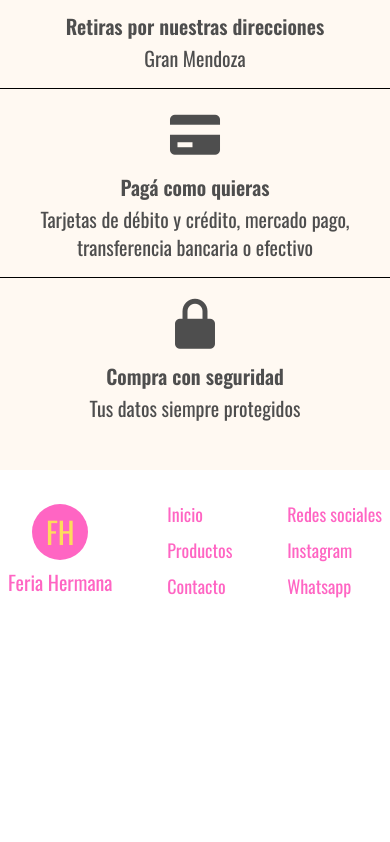
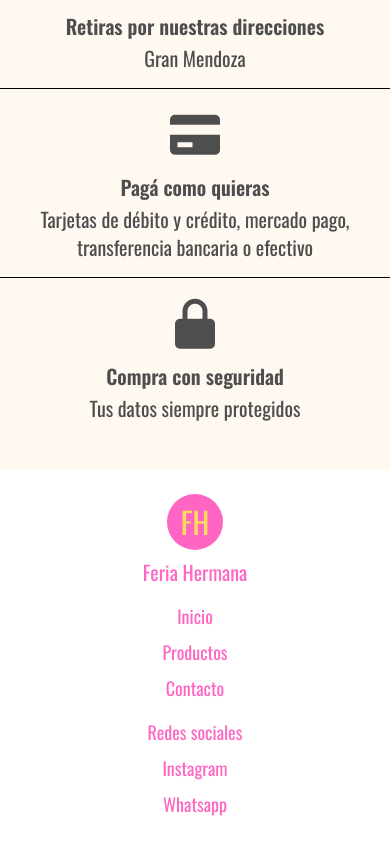
Before and after one commit to nicochiarello/feria-hermana_main-page, a Next.js app: page / in a window 390 px wide. Shown: the part 3920-4762 px from the top of the page. Before the commit the page ends 4550 px from the top, so only its background shows below. Built offline with nearby package versions, Linux system fonts and the light colour scheme.

Commit message:
Added responsive design to footer

```diff
--- a/components/footer/Footer.js
+++ b/components/footer/Footer.js
@@ -2,20 +2,20 @@ import React from "react";
 
 const Footer = () => {
   return (
-    <div className="w-full h-[10rem] bg-white text-main flex items-center justify-center text-lg">
-      <div className="flex justify-between items-center w-[1200px] px-2">
+    <div className="w-full h-fit py-6 md:h-[10rem] bg-white text-main flex items-center justify-center text-lg">
+      <div className="flex flex-col md:flex-row justify-center md:justify-between px-4 items-center w-[1200px] px-2 gap-4">
         <div className="flex flex-col gap-2 items-center justify-center ">
           <div className="h-[3.5rem] w-[3.5rem] rounded-full bg-main flex items-center justify-center text-yellow text-3xl">
             <p>FH</p>
           </div>
           <p className="text-xl">Feria Hermana</p>
         </div>
-        <div className="flex flex-col gap-2">
+        <div className="flex flex-col gap-2 items-center">
           <p>Inicio</p>
           <p>Productos</p>
           <p>Contacto</p>
         </div>
-        <div className="flex flex-col gap-2">
+        <div className="flex flex-col gap-2 items-center">
           <p>Redes sociales</p>
           <p>Instagram</p>
           <p>Whatsapp</p>
```
